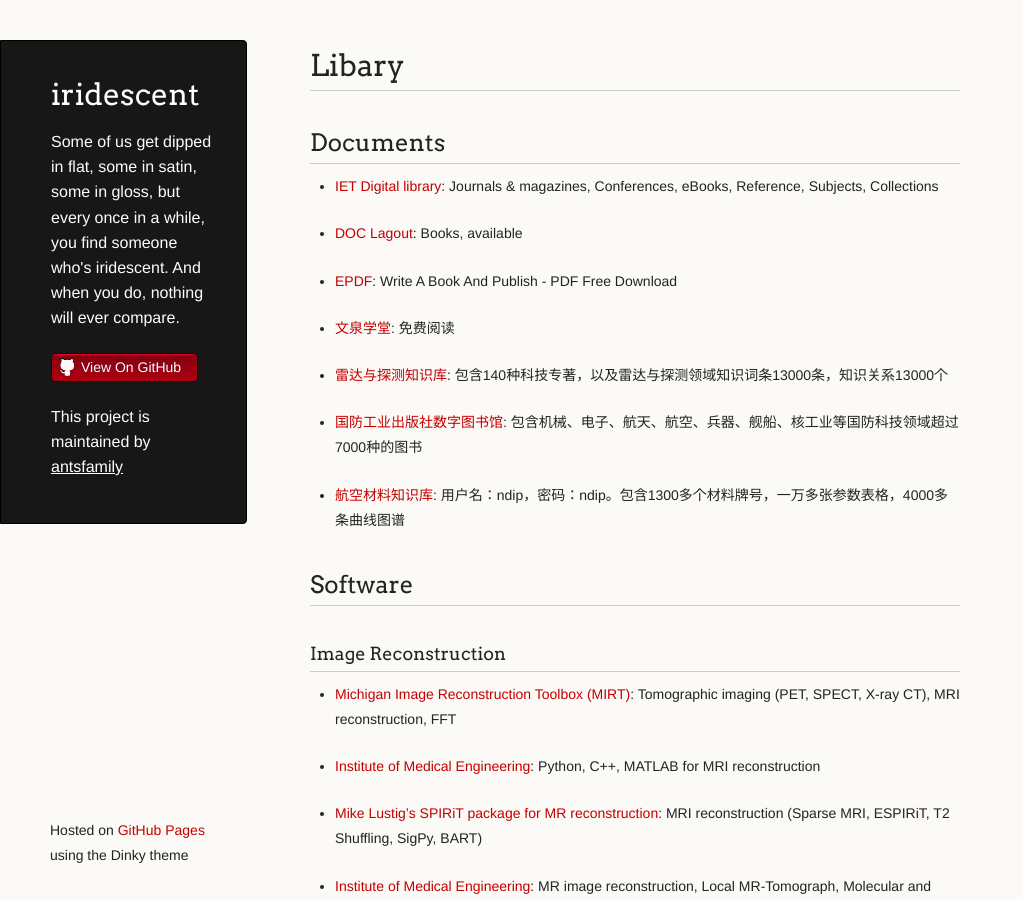
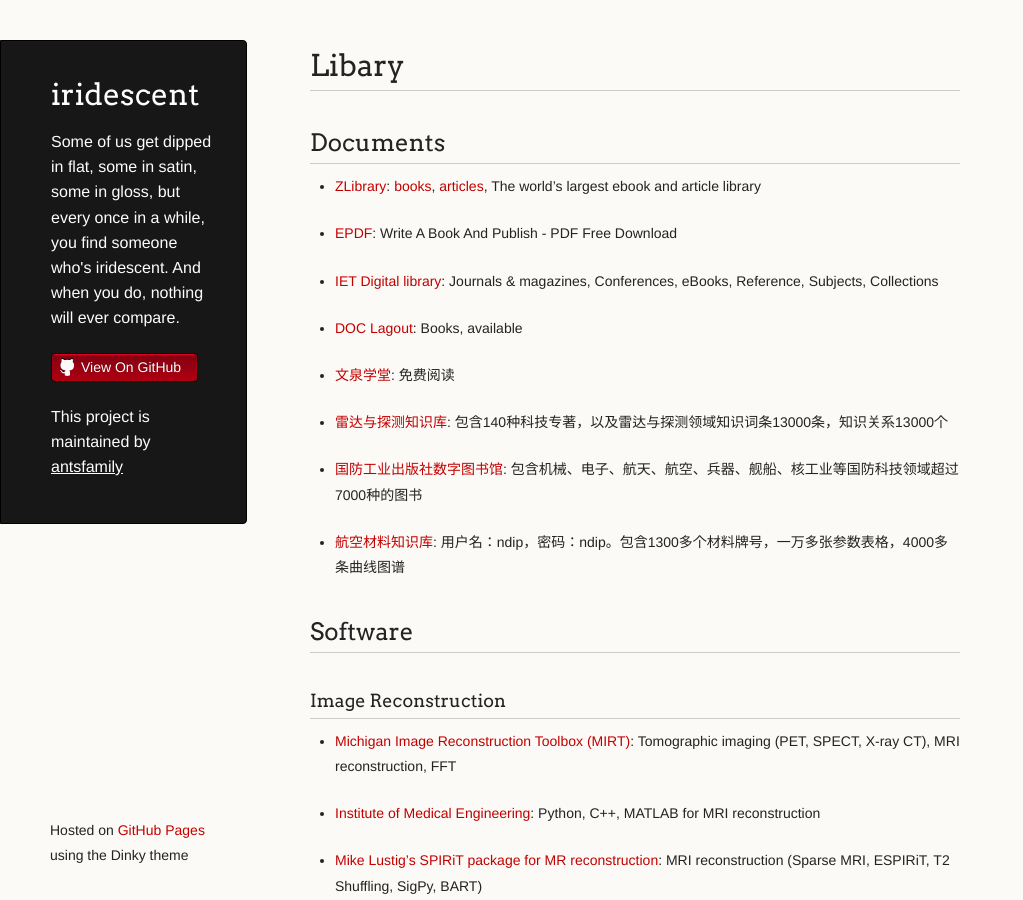
Before and after one commit to antsfamily/navigation, a Jekyll site: the page built from Library.md, in a window 1280 px wide and 900 px high. Shown: the whole window, without its empty margins (0-1023 px from the left). Built offline with Jekyll 4.4.1, drawn with Linux system fonts in a browser that asks for light colours; our own code applies the rules of GitHub Pages for plain Markdown files.

Commit message:
add zlib

```diff
--- a/Library.md
+++ b/Library.md
@@ -3,11 +3,15 @@
 
 ## Documents
 
+- [ZLibrary](https://z-lib.org/): [books](https://b-ok.cc/), [articles](https://booksc.xyz/), The world's largest ebook and article library
+
+- [EPDF](https://epdf.pub/): Write A Book And Publish - PDF Free Download
+
 - [IET Digital library](https://digital-library.theiet.org/): Journals & magazines, Conferences, eBooks, Reference, Subjects, Collections
 
 - [DOC Lagout](https://doc.lagout.org/): Books, available
 
-- [EPDF](https://epdf.pub/): Write A Book And Publish - PDF Free Download
+
 
 - [文泉学堂](https://lib-nuanxin.wqxuetang.com/): 免费阅读
 
```
Also changed, not shown: 5 other files.
